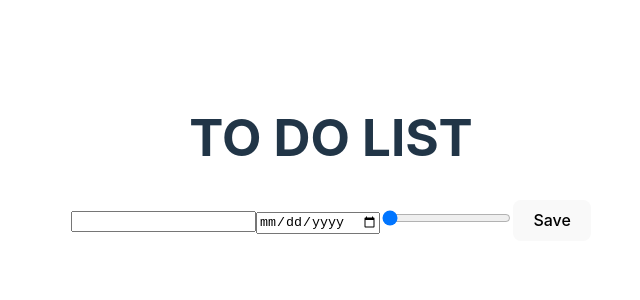
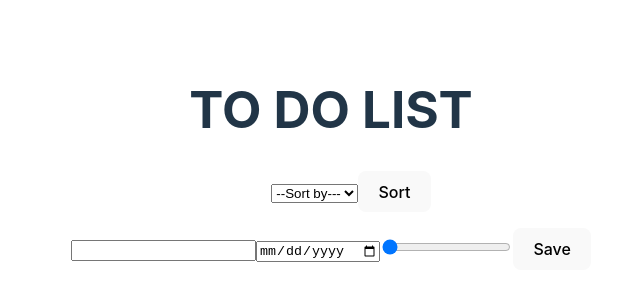
Before and after one commit to Medieinstitutet/the-todos-tanakAoi, a React (Vite) app: page / in a window 1280 px wide. Shown: the part 242-542 px from the top of the page, without its empty margins (309-949 px from the left). Built offline with nearby package versions, Linux system fonts and the light colour scheme.

Commit message:
Add a component to sort todos

```diff
--- /dev/null
+++ b/src/components/SortTodos.tsx
@@ -0,0 +1,44 @@
+import { ChangeEvent } from "react"
+import { Todo } from "../models/Todo"
+
+interface ISortTodosProps {
+    // todos: Todo[],
+    sortTodos: (sortedTodos: Todo[]) => void
+}
+
+export const SortTodos = (props: ISortTodosProps) => {
+
+    const todos = JSON.parse(localStorage.getItem("todos") || "[]");
+
+    let newTodos: Todo[]
+
+    const handleChange = ( e: ChangeEvent<HTMLSelectElement> ) => {
+
+        if( e.target.value === "dueDate" ) {
+          newTodos = todos.sort((a:Todo, b: Todo) => a.dueDate > b.dueDate ? 1 : -1 )
+        }
+
+        if( e.target.value === "priority" ) {
+        //   setSortedTodos(sortedTodos.sort((a, b) => a.priority < b.priority ? 1: -1 ))
+          newTodos = todos.sort((a:Todo, b: Todo) => a.dueDate < b.dueDate ? 1 : -1 )
+        }
+
+    }
+
+    const handleClick = () => {
+        props.sortTodos(newTodos)
+    }
+
+    return(
+        <>
+            <div>
+                <select name="" id="" onChange={handleChange}>
+                    <option value="">--Sort by---</option>
+                    <option value="dueDate">Due date</option>
+                    <option value="priority">Priority</option>
+                </select>
+                <button onClick={handleClick}>Sort</button>
+            </div>
+        </>
+    )
+}
--- a/src/components/Todos.tsx
+++ b/src/components/Todos.tsx
@@ -1,6 +1,7 @@
 import { Todo } from "../models/Todo"
 import { RemoveTodo } from "./RemoveTodo";
 import { ShowTodo } from "./ShowTodo";
+import { SortTodos } from "./SortTodos";
 
 interface ITodosProps {
     todos: Todo[],
@@ -22,6 +23,7 @@ export const Todos = (props: ITodosProps) => {
 
     return (
         <>
+            < SortTodos sortTodos={changeTodos} />
             {props.todos.map((todo) => {
                 return (
                     <>
--- a/src/models/Todo.ts
+++ b/src/models/Todo.ts
@@ -2,7 +2,7 @@ export class Todo {
     constructor (
         public date: string,
         public task: string,
-        public deadline: string,
+        public dueDate: string,
         public priority: number,
         public isDone: boolean
     ) {}
```
